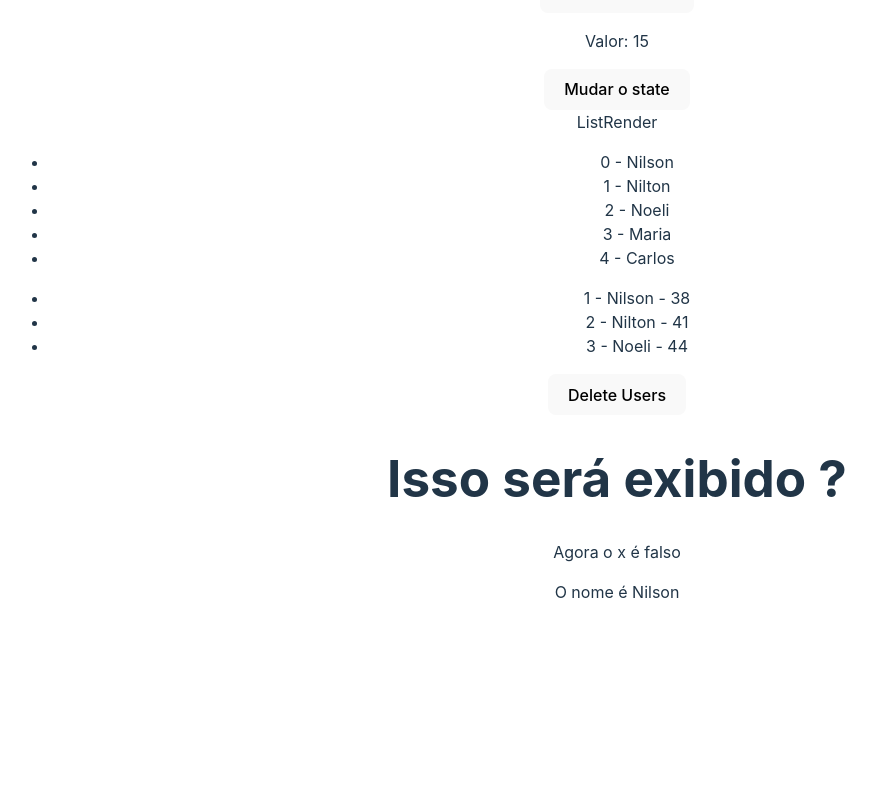
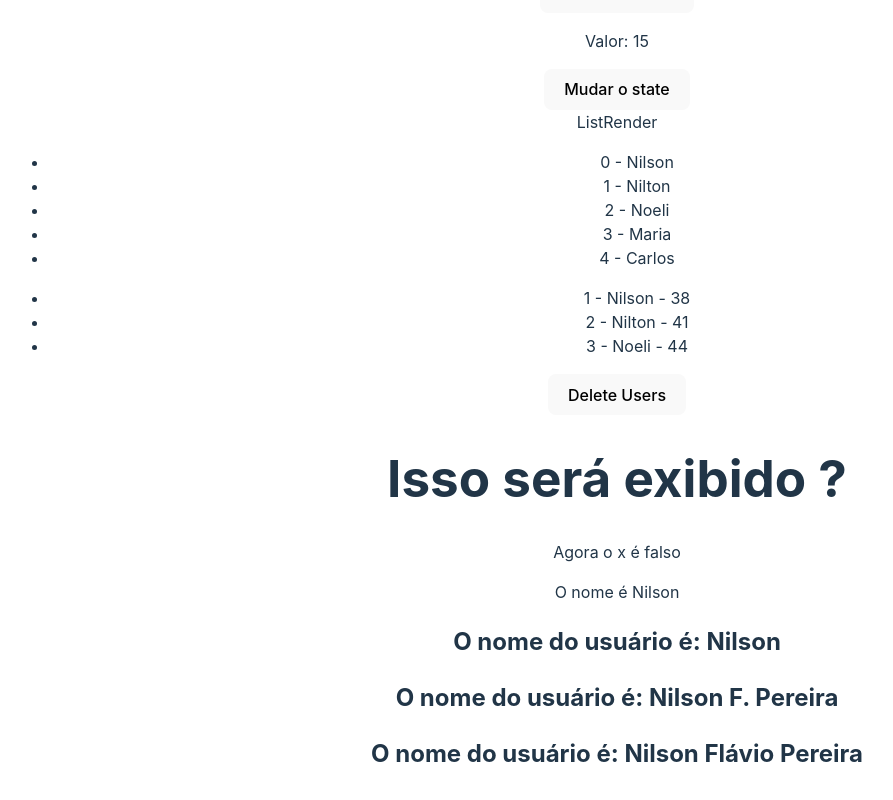
Before and after one commit to NFPereira/Cursos, a React (Vite) app in the folder REACTJS/React_Do_Zero_A_Maestria/Arquivos/3_AVANCANDO_EM_REACT/avancando-em-react/: page / in a window 1280 px wide. Shown: the part 1741-2541 px from the top of the page, without its empty margins (23-916 px from the left). Before the commit the page ends 2393 px from the top, so only its background shows below. Built offline with nearby package versions, Linux system fonts and the light colour scheme.

Commit message:
Passando valores através do componente pai, para o componete filho através das props

```diff
--- a/REACTJS/React_Do_Zero_A_Maestria/Arquivos/3_AVANCANDO_EM_REACT/avancando-em-react/src/App.jsx
+++ b/REACTJS/React_Do_Zero_A_Maestria/Arquivos/3_AVANCANDO_EM_REACT/avancando-em-react/src/App.jsx
@@ -1,14 +1,21 @@
-import React from 'react'
+import React, { useState } from 'react'
 
 //CSS
 import './App.css'
 
+//Imagens
 import City from './assets/city.jpg';
+
+//Componentes
 import ManageData from './components/ManageData';
 import ListRender from './components/ListRender';
 import ConditionalRender from './components/ConditionalRender';
+import ShowUserName from './components/ShowUserName';
 
 const App = () => {
+  const nome = "Nilson F. Pereira"
+  const [userName] = useState("Nilson Flávio Pereira");
+
   return (
     <>
       <div><h1>Avançando em React</h1></div>
@@ -23,6 +30,12 @@ const App = () => {
       <ManageData />
       <ListRender />
       <ConditionalRender />
+      {/*Passando valor direto*/}
+      <ShowUserName name="Nilson" />
+      {/*Passando valor por variável*/}
+      <ShowUserName name={nome} />
+      {/*Passando valor por state*/}
+      <ShowUserName name={userName} />
     </>
   )
 }
--- /dev/null
+++ b/REACTJS/React_Do_Zero_A_Maestria/Arquivos/3_AVANCANDO_EM_REACT/avancando-em-react/src/components/ShowUserName.jsx
@@ -0,0 +1,11 @@
+import React from 'react'
+
+const ShowUserName = (props) => {
+  return (
+    <div>
+      <h2>O nome do usuário é: {props.name} </h2>
+    </div>
+  )
+}
+
+export default ShowUserName
```
